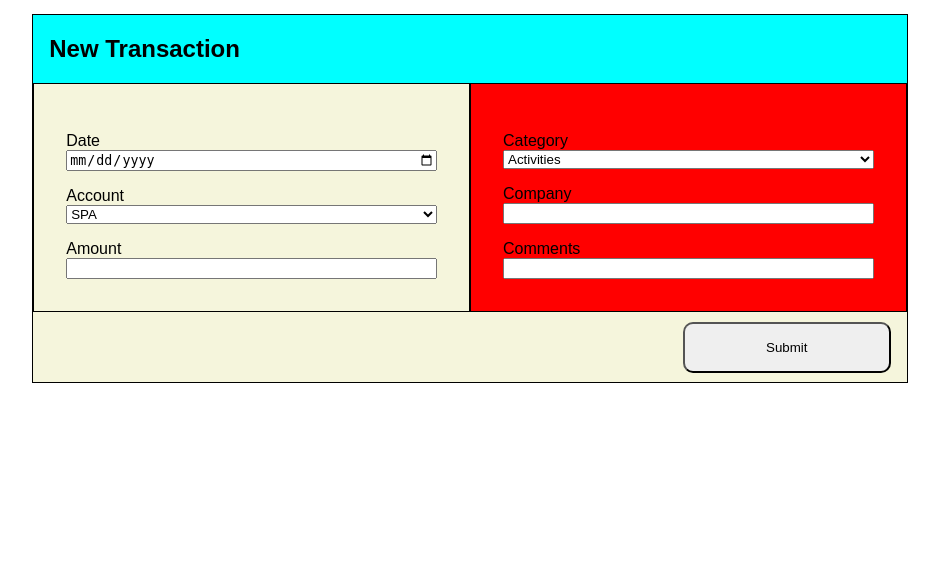
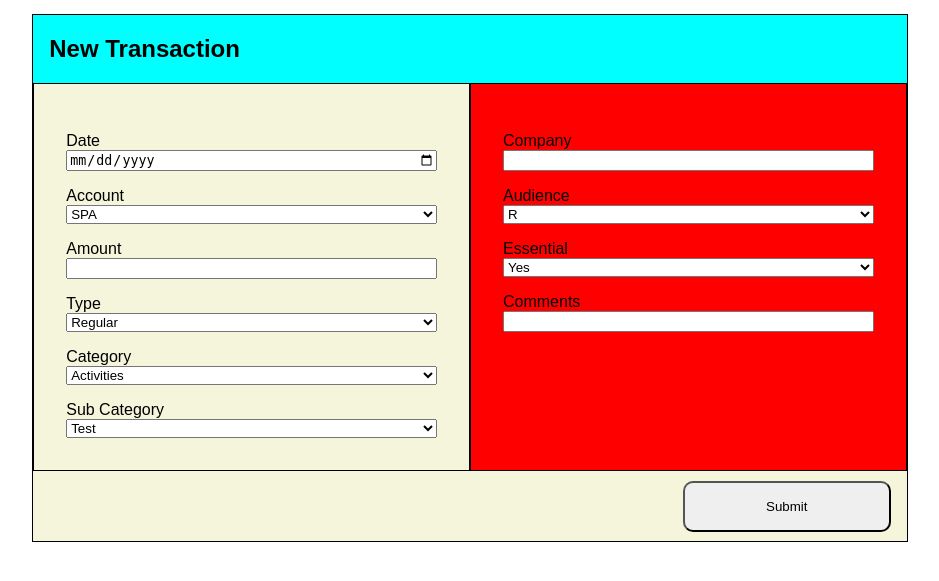
Before and after one commit to alepogre/flask-fin-book-1123, a Flask app: page / in a window 1280 px wide. Shown: the part 46-627 px from the top of the page, without its empty margins (170-1109 px from the left). Run offline with Flask 3, Linux system fonts and the light colour scheme.

Commit message:
added input fields

```diff
--- a/application.py
+++ b/application.py
@@ -1,12 +1,16 @@
 from flask import Flask, render_template, request
 import datetime as dt
+from src import params
 import json, csv
 application = Flask(__name__)
 
 
 @application.route("/")
 def index():
-    return render_template('base.html')
+    cat_dict = params.categories
+    cat_options = cat_dict
+
+    return render_template('base.html', category_selection = cat_options)
 
 
 @application.route("/submit", methods=['POST'])
--- a/src/__init__.py
+++ b/src/__init__.py
@@ -0,0 +1 @@
+__all__ = ['params']
--- a/templates/base.html
+++ b/templates/base.html
@@ -21,18 +21,29 @@
         <div class="middle">
             <div class="left">
                 <label for="transaction_date">Date</label>
-            <input type="date" name="transaction_date" id="transaction_date">
+                <input type="date" name="transaction_date" id="transaction_date" required>
+
                 <label for="account">Account</label>
                 <select name="account" id="account" required>
                     <option value="spa">SPA</option>
                     <option value="spr">SPR</option>
+                    <option value="ing">ING</option>
+                    <option value="cd">ComDirect</option>
+                    <option value="tr">TradeRepublic</option>
                 </select>
 
                 <label for="amount">Amount</label>
-            <input type="text" name="amount" id="amount">
+                <input type="text" name="amount" id="amount" required>
 
-        </div>
-        <div class="right">
+                <label for="type">Type</label>
+                <select name="type" id="type" required>
+                    <option value="reg">Regular</option>
+                    <option value="var">Variable</option>
+                    <option value="fix">Fixed</option>
+                    <option value="ot">One Time</option>
+                </select>
+
+
                 <label for="category">Category</label>
                 <select name="category" id="category" required>
                     <option value="Activities">Activities</option>
@@ -54,22 +65,44 @@
                     <option value="Work">Work</option>
                 </select>
 
+                <label for="sub-category">Sub Category</label>
+                <select name="sub-category" id="sub-category">
+                    <option value="">Test</option>
+                </select>
+
+            </div>
+            <div class="right">
+
                 <label for="company">Company</label>
-            <input type="text" name="company" id="company">
+                <input type="text" name="company" id="company" required>
+
+                <label for="audience">Audience</label>
+                <select name="audience" id="audience">
+                    <option value="razan">R</option>
+                    <option value="alex">A</option>
+                    <option value="family">F</option>
+                    <option value="dana">D</option>
+                    <option value="other">O</option>
+                </select>
+
+                <label for="essential">Essential</label>
+                <select name="essential" id="essential">
+                    <option value="yes">Yes</option>
+                    <option value="no">No</option>
+                </select>
+
+
+
 
                 <label for="comments">Comments</label>
                 <input type="text" name="comments" id="comments">
+
             </div>
         </div>
 
         <div class="bottom">
             <button type="submit">Submit</button>
         </div>
-
-
-
-
-
     </form>
 </div>
 
```
Also changed, not shown: ent.json (+9 -0 lines), js/cat.js (added, +17 -0 lines). Lines whose indentation alone changed are shown as unchanged.
